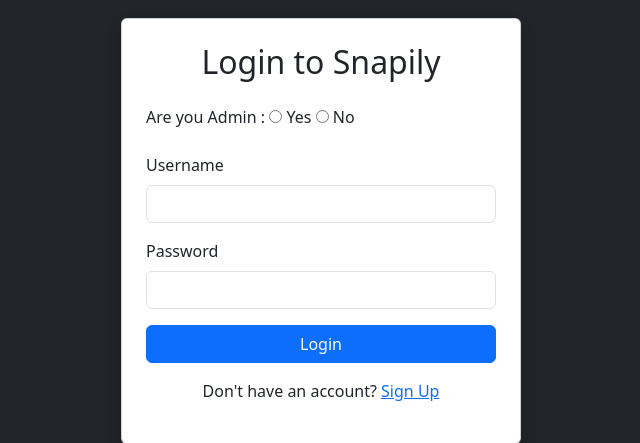
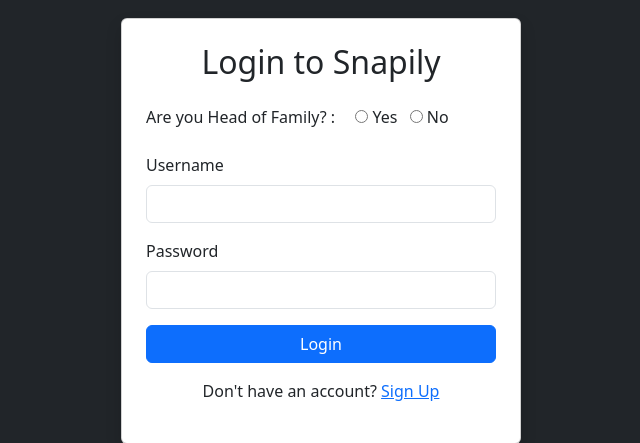
Before and after one commit to Ashishyadav118191/SNAPILY---A-family-Photos-and-Albums-Sharing-Website, a Django app: page /login/ in a window 1280 px wide. Shown: the part 151-594 px from the top of the page, without its empty margins (319-959 px from the left). Run offline with Django 5.2, Linux system fonts and the light colour scheme.

Commit message:
updates.

```diff
--- a/snapily/loginapp/templates/index.html
+++ b/snapily/loginapp/templates/index.html
@@ -159,7 +159,7 @@
     </div>
     </nav>
     <!--messege to confirm delete member-->
-    {% if messages %}
+    1{% if messages %}
         <div class="container mt-3 ">
             {% for message in messages %}
                 <div class="alert alert-{{ message.tags }} alert-dismissible fade show" role="alert">
@@ -173,7 +173,7 @@
              {% block content %}
             <section class="py-5 bg-welcome-section mt-3 rounded-3 text-white text-center position-relative">
             <div class="container ">
-                <h1 class="display-4 welcome-text">Hello, {{ user.name|default:user.username }}</h1>
+                <h1 class="display-4 welcome-text">Hello Admin , {{ user.name|default:user.username }}</h1>
                 <p class="lead mt-3 ">{{ user.fullname }}, welcomes you in </p>
                 <p class="lead fw-bold">Snapily - Your Family Vault of Memories</p>
 
--- a/snapily/loginapp/templates/login.html
+++ b/snapily/loginapp/templates/login.html
@@ -3,19 +3,29 @@
     Login - Snapily
 {% endblock %}
 {% block content %}
+    {% if messages %}
+        <div class="container mt-3 ">
+            {% for message in messages %}
+                <div class="alert alert-{{ message.tags }} alert-dismissible fade show" role="alert">
+            {{ message }}
+                <button type="button" class="btn-close" data-bs-dismiss="alert" aria-label="Close"></button>
+                </div>
+        {% endfor %}
+    </div>
+    {% endif %}
     <div class="d-flex bg-welcome-section justify-content-center align-items-center" style="height: 80vh;">
         <div class="card p-4 shadow" style="width: 100%; max-width: 400px;">
             <h2 class="text-center mb-4">Login to Snapily</h2>
             <form method="POST" action="{% url 'user_login' %}">
                 {% csrf_token %}
                 <div class="mb-3">
-                    <label for="user_auth" class="form-label">Are you Admin : </label>
+                    <label for="user_auth" class="form-label me-3">Are you Head of Family? : </label>
 
                     <input type="radio" id="yes" name="agreement" value="yes">
-                    <label for="yes">Yes</label>
+                    <label for="yes" class="me-2">Yes</label>
 
                     <input type="radio" id="no" name="agreement" value="no">
-                    <label for="no">No</label>
+                    <label for="no" class="me-2">No</label>
                 </div>
                 <div class="mb-3">
                     <label for="username" class="form-label">Username</label>
--- a/snapily/loginapp/views.py
+++ b/snapily/loginapp/views.py
@@ -174,10 +174,12 @@
         if user is not None:
             # optional: check user type against radio button
             if agreement == 'yes' and not user.is_family_head:
+                messages.error(request, "You are not authorized as Family Head.")
                 return render(request, 'login.html',
                               {'error': 'You are not authorized as Family Head.'})
 
             if agreement == 'no' and user.is_family_head:
+                messages.error(request, "You are not authorized as Family Member.")
                 return render(request, 'login.html',
                               {'error': 'You are not authorized as Family Member.'})
 
@@ -188,6 +190,7 @@
             return redirect('index')
 
         else:
+            messages.error(request, "Invalid username or password.")
             return render(request, 'login.html',
                           {'error': 'Invalid username or password'})
 
```
Also changed, not shown: snapily/db.sqlite3.
